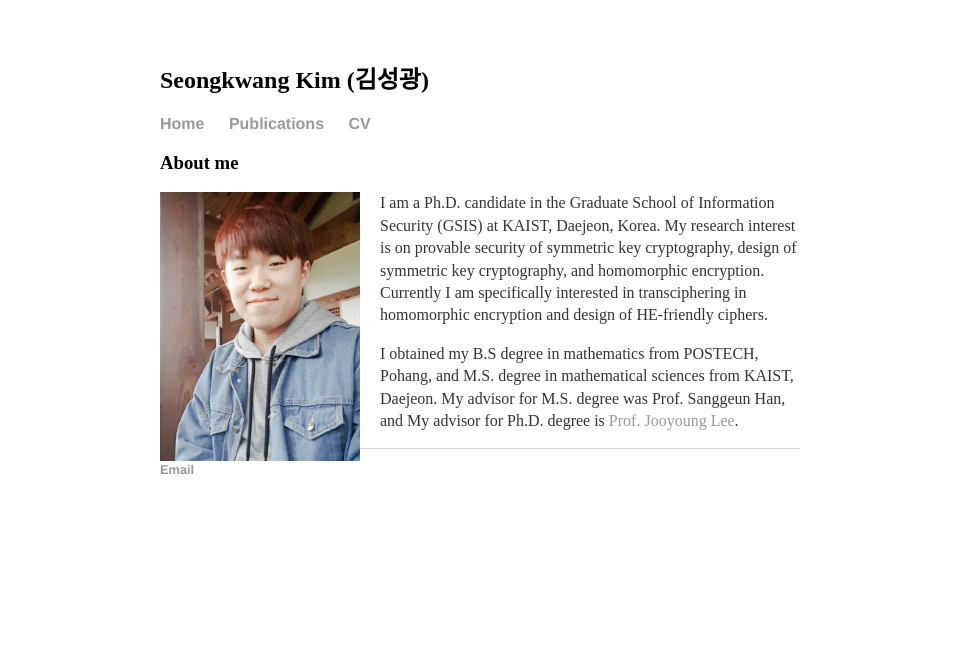
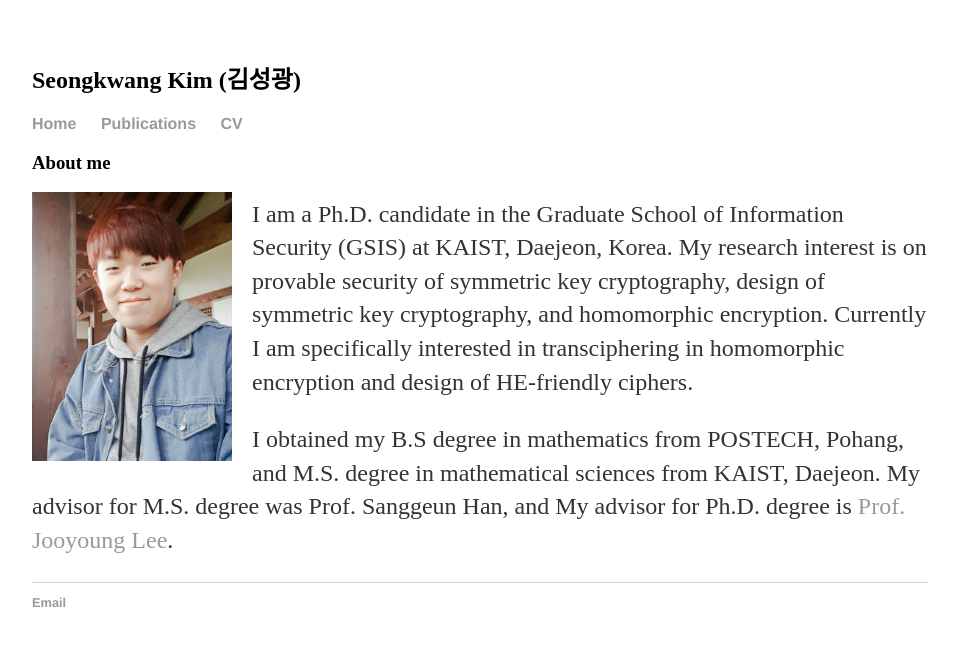
Before and after one commit to sgk1m/sgk1m.github.io, a Jekyll site: the page built from index.html, in a window 1280 px wide. Shown: the top 646 px of the page, without its empty margins (160-1119 px from the left). Built offline with Jekyll 4.4.1, drawn with Linux system fonts in a browser that asks for light colours.

Commit message:
Update main.css

```diff
--- a/css/main.css
+++ b/css/main.css
@@ -1,6 +1,6 @@
 body {
     margin: 60px auto;
-    width: 50%;
+    width: 70%;
 }
 nav ul, footer ul {
     font-family:'Helvetica', 'Arial', 'Sans-Serif';
@@ -24,7 +24,7 @@ h1 {
     font-family:'Helvetica', 'Arial', 'Sans-Serif';
 }
 p {
-    font-size: 1em;
+    font-size: 1.5em;
     line-height: 1.4em;
     color: #333;
 }
```
